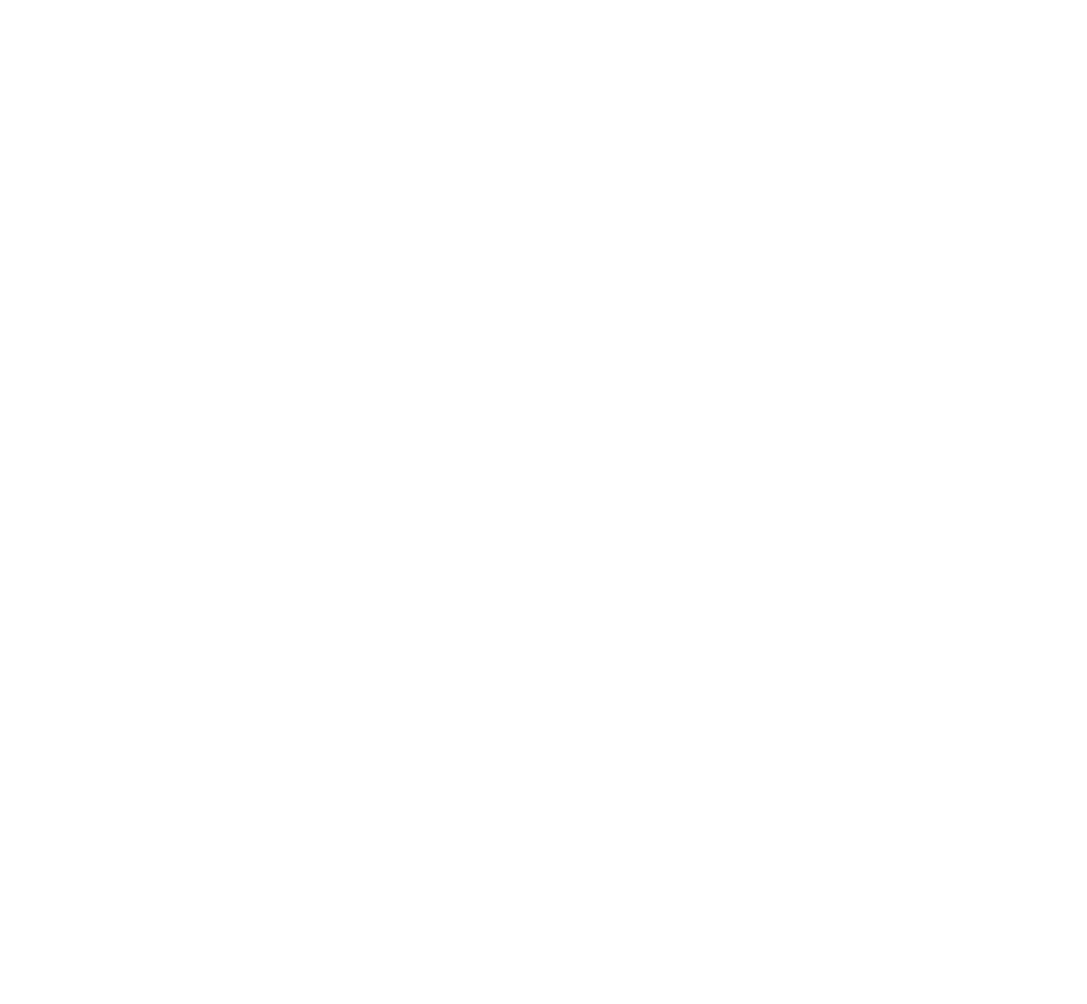
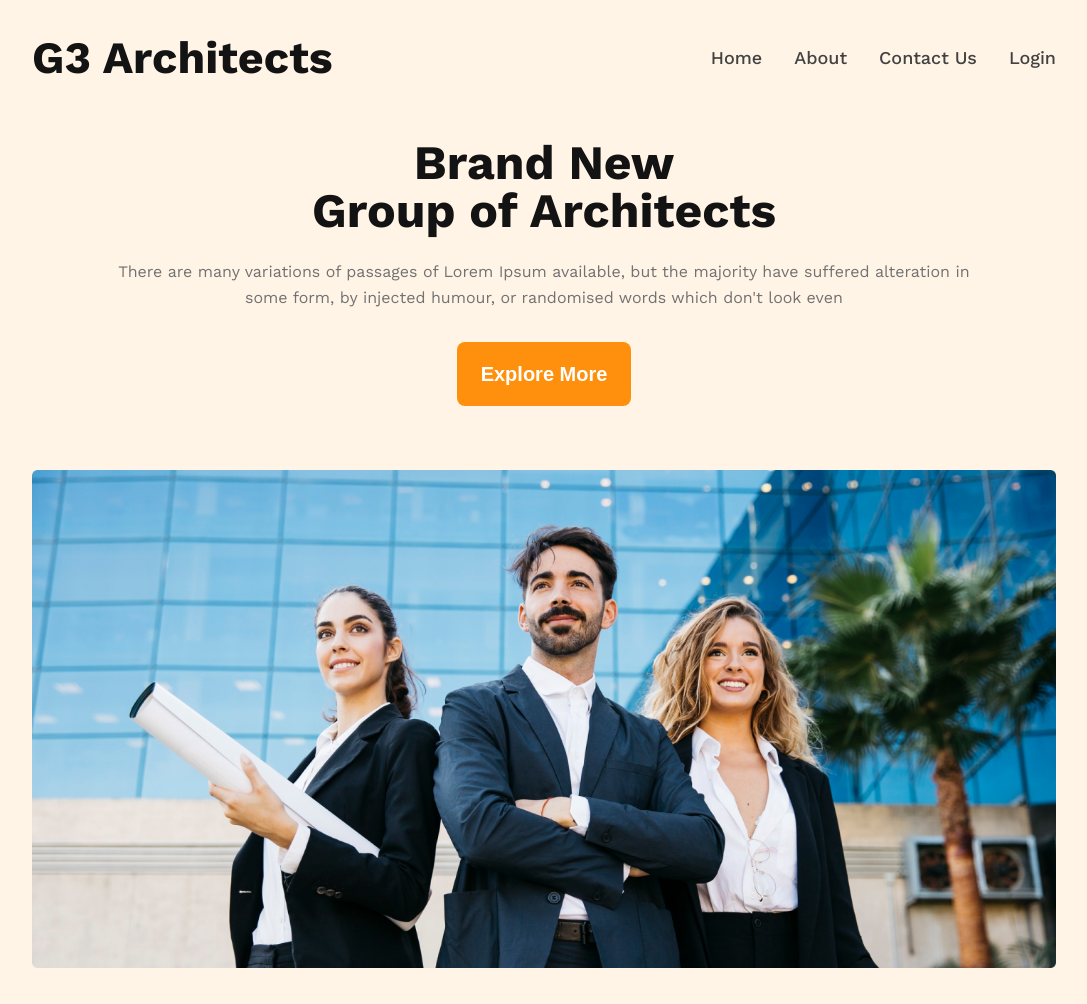
Before and after one commit to abdur-rhaman-babu/g3-architects-website, a plain HTML site: page index.html in a window 1280 px wide. Shown: the whole page, without its empty margins (96-1183 px from the left). Before the commit the page ends 800 px from the top, so only its background shows below. Drawn offline with nearby package versions, Linux system fonts and the light colour scheme.

Commit message:
header section done

```diff
--- a/index.html
+++ b/index.html
@@ -6,7 +6,35 @@
     <title>G3 Architects</title>
     <link rel="stylesheet" href="./style/architects.css">
 </head>
-<body>
+<body class="work-sans-font ">
+    <!-- ----------header-section---------- -->
+    <header class="header-section">
+            <nav class="navbar flex">
+                <h3 class="logo">G3 Architects</h3>
+                <ul class="nav-links flex">
+                    <li class="nav-item"><a href="#" class="nav-link">Home</a></li>
+                    <li class="nav-item"><a href="#" class="nav-link">About</a></li>
+                    <li class="nav-item"><a href="#" class="nav-link">Contact Us</a></li>
+                    <li class="nav-item"><a href="#" class="nav-link">Login</a></li>
+                </ul>
+            </nav>
+            <!-- ---------banner-section-------- -->
+             <section class="banner-section">
+                    <div class="banner-text">
+                        <h1 class="banner-title">Brand New <br>Group of Architects </h1>
+                    <p class="banner-description">There are many variations of passages of Lorem Ipsum available, but the majority have suffered alteration in some form, by injected humour, or randomised words which don't look even</p>
+                    <button class="primary-btn"><a href="#">Explore More</a></button>
+                    </div>
+                    <div class="banner-image">
+                        <img src="./images/banner.png" alt="">
+                    </div>
+             </section>
+    </header>
+    <main>
 
+    </main>
+    <footer>
+
+    </footer>
 </body>
 </html>
--- a/style/architects.css
+++ b/style/architects.css
@@ -0,0 +1,95 @@
+@import url('https://fonts.googleapis.com/css2?family=Work+Sans:ital,wght@0,100..900;1,100..900&display=swap');
+
+*{
+    margin:0;
+    padding:0;
+    box-sizing:border-box;
+    text-decoration:none;
+    list-style:none;
+}
+.work-sans-font {
+    font-family: "Work Sans", sans-serif;
+    font-optical-sizing: auto;
+    font-style: normal;
+}
+
+/* ---------------shared style-------------- */
+.flex{
+    display:flex;
+    align-items:center;
+}
+
+p{
+color: rgb(114, 114, 114);
+font-size: 1rem;
+font-weight: 400;
+line-height: 1.6rem;
+}
+
+h3{
+color: rgb(19, 19, 19);
+font-size: 2.8rem;
+font-weight: 700;
+line-height: 3.2rem;
+}
+
+/* ------------------header-section------------------- */
+/* --------------------navbar-area------------------- */
+.header-section{
+    background: rgba(255, 144, 14, 0.1);
+}
+.navbar, .banner-image{
+    justify-content:space-between;
+    padding:2rem 10%;
+    max-width:1440px;
+    margin:0 auto;
+}
+
+.nav-links{
+    gap:2rem;
+}
+
+.nav-link{
+color: rgb(66, 66, 66);
+font-size: 1.125rem;
+font-weight: 500;
+line-height: 1.6rem;
+}
+
+.primary-btn{
+    background:#FF900E;
+    border-radius:.5rem;
+    border:none;
+    padding:20px 24px;
+    margin:2rem 0;
+}
+
+.primary-btn a{
+color: rgb(255, 255, 255);
+font-size: 1.25rem;
+font-weight: 600;
+line-height: 1.5rem;
+}
+
+/* ---------------------banner-section------------------- */
+.banner-title{
+color: rgb(19, 19, 19);
+font-size: 3rem;
+font-weight: 700;
+line-height: 3rem;
+margin:1.5rem 0;
+
+}
+
+.banner-section{
+    text-align:center;
+}
+
+.banner-text{
+    max-width:862px;
+    margin:0 auto;
+}
+
+.banner-image img{
+    width:100%;
+}
```
